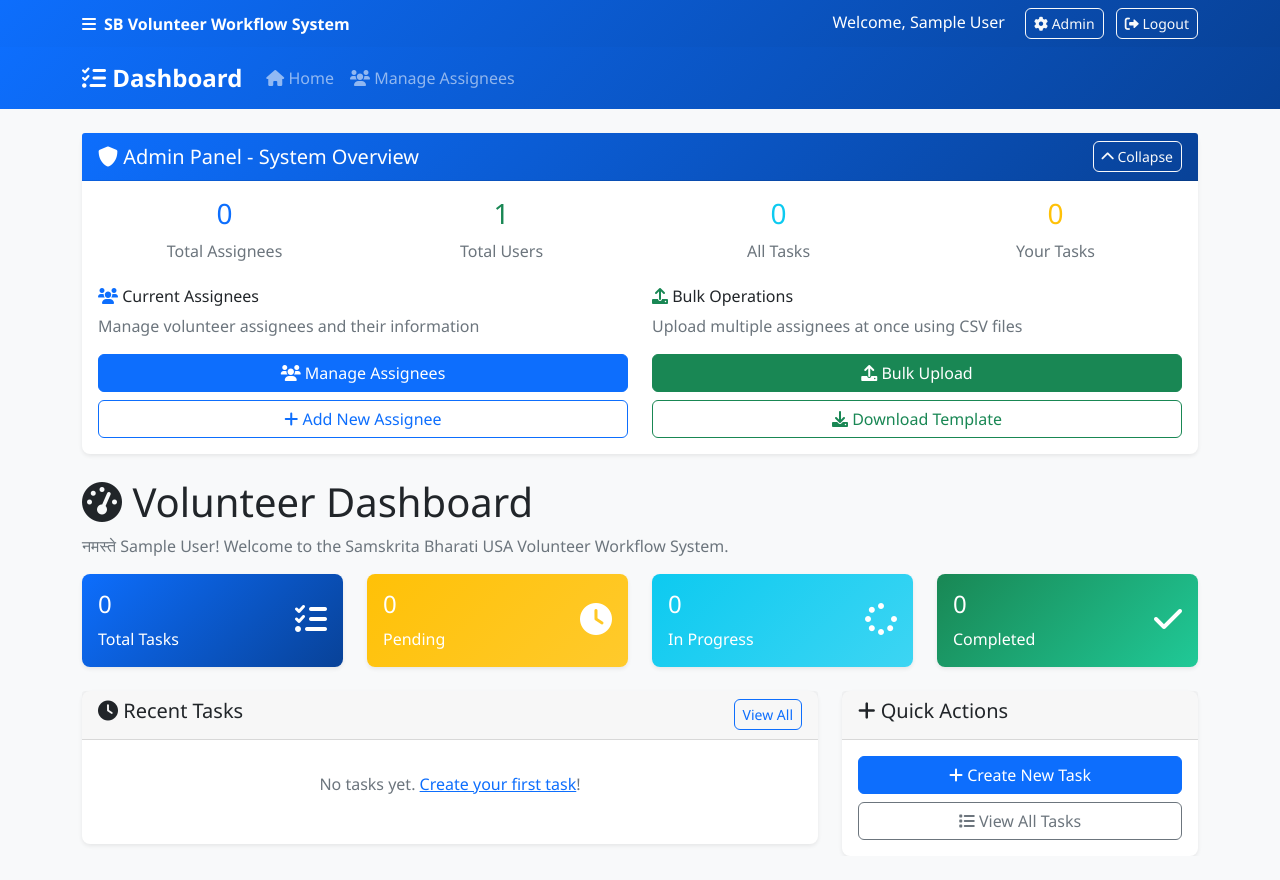
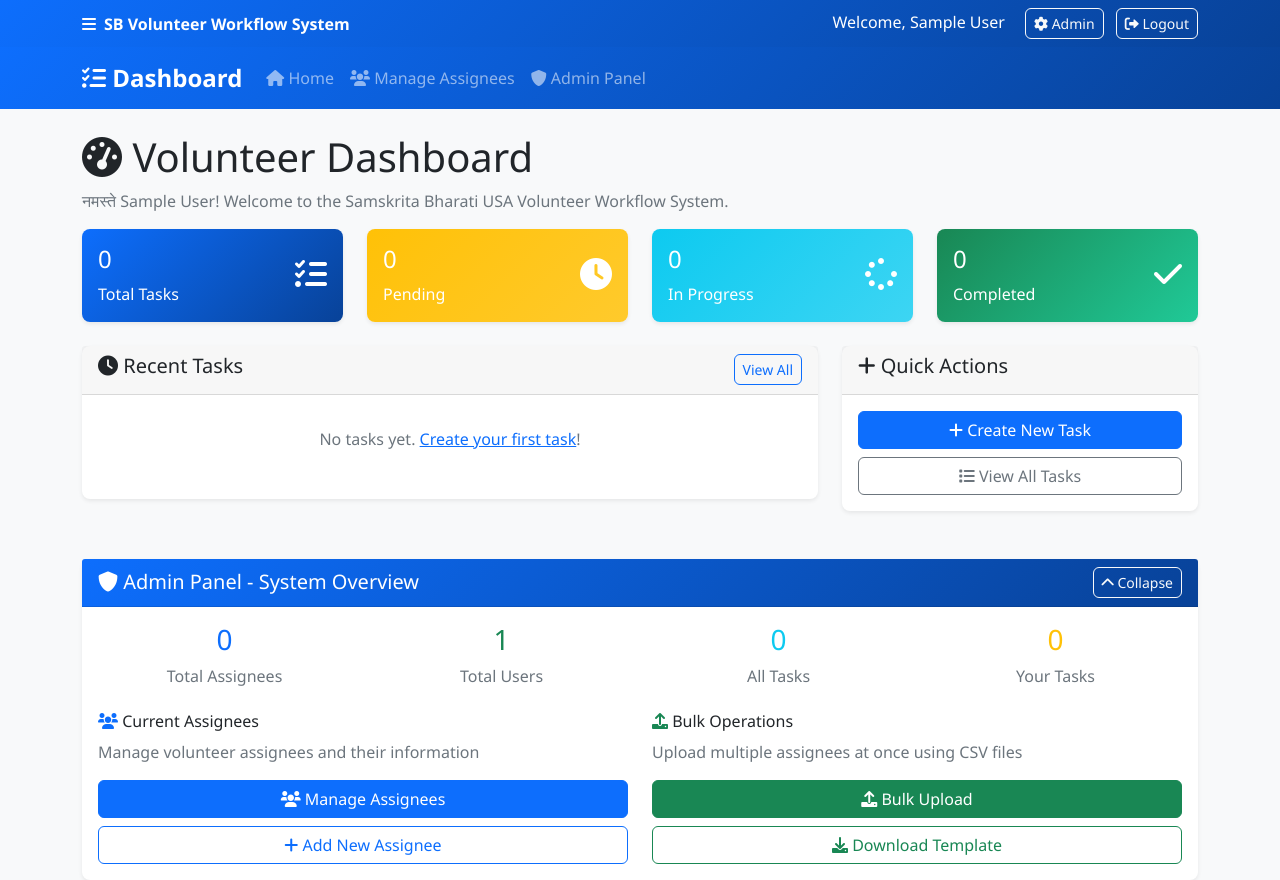
Before and after one commit to gvramse/SB_VWS, a Django app: page /dashboard/ in a window 1280 px wide. Before the commit the page ends 845 px from the top, so only its background shows below. Run offline with Django 5.2, Linux system fonts and the light colour scheme; the visitor is signed in with stand-in values (Sample User, id 1); data comes from the database, SQL or seed files in the repository; data that the repository does not hold is empty.

Commit message:
Add Admin Panel button to navigation and move admin panel section to bottom of dashboard

```diff
--- a/templates/base.html
+++ b/templates/base.html
@@ -76,6 +76,11 @@
                     <li class="nav-item">
                         <a class="nav-link" href="{% url 'assignee_list' %}">
                             <i class="fas fa-users"></i> Manage Assignees
+                        </a>
+                    </li>
+                    <li class="nav-item">
+                        <a class="nav-link" href="{% url 'dashboard' %}#adminPanel">
+                            <i class="fas fa-shield-alt"></i> Admin Panel
                         </a>
                     </li>
                     {% endif %}
--- a/templates/tasks/dashboard.html
+++ b/templates/tasks/dashboard.html
@@ -3,81 +3,6 @@
 {% block title %}Dashboard - Samskrita Bharati USA Volunteer Workflow{% endblock %}
 
 {% block content %}
-<!-- Admin Section for Assignee Management (Above Dashboard Label) -->
-{% if user.is_staff or user.is_superuser %}
-<div class="row mb-4">
-    <div class="col-12">
-        <div class="card border-primary">
-            <div class="card-header bg-primary text-white d-flex justify-content-between align-items-center">
-                <h5 class="mb-0"><i class="fas fa-shield-alt"></i> Admin Panel - System Overview</h5>
-                <button class="btn btn-outline-light btn-sm" type="button" data-bs-toggle="collapse" data-bs-target="#adminPanel" aria-expanded="true" aria-controls="adminPanel">
-                    <i class="fas fa-chevron-up"></i> Collapse
-                </button>
-            </div>
-            <div class="collapse show" id="adminPanel">
-                <div class="card-body">
-                    <!-- Admin Statistics -->
-                    <div class="row mb-4">
-                        <div class="col-md-3">
-                            <div class="text-center">
-                                <h3 class="text-primary">{{ admin_stats.total_assignees|default:0 }}</h3>
-                                <p class="text-muted mb-0">Total Assignees</p>
-                            </div>
-                        </div>
-                        <div class="col-md-3">
-                            <div class="text-center">
-                                <h3 class="text-success">{{ admin_stats.total_users|default:0 }}</h3>
-                                <p class="text-muted mb-0">Total Users</p>
-                            </div>
-                        </div>
-                        <div class="col-md-3">
-                            <div class="text-center">
-                                <h3 class="text-info">{{ admin_stats.total_all_tasks|default:0 }}</h3>
-                                <p class="text-muted mb-0">All Tasks</p>
-                            </div>
-                        </div>
-                        <div class="col-md-3">
-                            <div class="text-center">
-                                <h3 class="text-warning">{{ stats.total_tasks }}</h3>
-                                <p class="text-muted mb-0">Your Tasks</p>
-                            </div>
-                        </div>
-                    </div>
-
-                    <!-- Admin Actions -->
-                    <div class="row">
-                        <div class="col-md-6">
-                            <h6><i class="fas fa-users text-primary"></i> Current Assignees</h6>
-                            <p class="text-muted">Manage volunteer assignees and their information</p>
-                            <div class="d-grid gap-2">
-                                <a href="{% url 'assignee_list' %}" class="btn btn-primary">
-                                    <i class="fas fa-users"></i> Manage Assignees
-                                </a>
-                                <a href="{% url 'assignee_create' %}" class="btn btn-outline-primary">
-                                    <i class="fas fa-plus"></i> Add New Assignee
-                                </a>
-                            </div>
-                        </div>
-                        <div class="col-md-6">
-                            <h6><i class="fas fa-upload text-success"></i> Bulk Operations</h6>
-                            <p class="text-muted">Upload multiple assignees at once using CSV files</p>
-                            <div class="d-grid gap-2">
-                                <a href="{% url 'assignee_list' %}" class="btn btn-success">
-                                    <i class="fas fa-upload"></i> Bulk Upload
-                                </a>
-                                <a href="#" class="btn btn-outline-success" onclick="downloadCSVTemplate()">
-                                    <i class="fas fa-download"></i> Download Template
-                                </a>
-                            </div>
-                        </div>
-                    </div>
-                </div>
-            </div>
-        </div>
-    </div>
-</div>
-{% endif %}
-
 <div class="row">
     <div class="col-12">
         <h1><i class="fas fa-tachometer-alt"></i> Volunteer Dashboard</h1>
@@ -212,6 +137,81 @@
         </div>
     </div>
 </div>
+
+<!-- Admin Section for Assignee Management (Accessible via Admin Panel button) -->
+{% if user.is_staff or user.is_superuser %}
+<div class="row mt-5" id="adminPanel">
+    <div class="col-12">
+        <div class="card border-primary">
+            <div class="card-header bg-primary text-white d-flex justify-content-between align-items-center">
+                <h5 class="mb-0"><i class="fas fa-shield-alt"></i> Admin Panel - System Overview</h5>
+                <button class="btn btn-outline-light btn-sm" type="button" data-bs-toggle="collapse" data-bs-target="#adminPanelContent" aria-expanded="true" aria-controls="adminPanelContent">
+                    <i class="fas fa-chevron-up"></i> Collapse
+                </button>
+            </div>
+            <div class="collapse show" id="adminPanelContent">
+                <div class="card-body">
+                    <!-- Admin Statistics -->
+                    <div class="row mb-4">
+                        <div class="col-md-3">
+                            <div class="text-center">
+                                <h3 class="text-primary">{{ admin_stats.total_assignees|default:0 }}</h3>
+                                <p class="text-muted mb-0">Total Assignees</p>
+                            </div>
+                        </div>
+                        <div class="col-md-3">
+                            <div class="text-center">
+                                <h3 class="text-success">{{ admin_stats.total_users|default:0 }}</h3>
+                                <p class="text-muted mb-0">Total Users</p>
+                            </div>
+                        </div>
+                        <div class="col-md-3">
+                            <div class="text-center">
+                                <h3 class="text-info">{{ admin_stats.total_all_tasks|default:0 }}</h3>
+                                <p class="text-muted mb-0">All Tasks</p>
+                            </div>
+                        </div>
+                        <div class="col-md-3">
+                            <div class="text-center">
+                                <h3 class="text-warning">{{ stats.total_tasks }}</h3>
+                                <p class="text-muted mb-0">Your Tasks</p>
+                            </div>
+                        </div>
+                    </div>
+
+                    <!-- Admin Actions -->
+                    <div class="row">
+                        <div class="col-md-6">
+                            <h6><i class="fas fa-users text-primary"></i> Current Assignees</h6>
+                            <p class="text-muted">Manage volunteer assignees and their information</p>
+                            <div class="d-grid gap-2">
+                                <a href="{% url 'assignee_list' %}" class="btn btn-primary">
+                                    <i class="fas fa-users"></i> Manage Assignees
+                                </a>
+                                <a href="{% url 'assignee_create' %}" class="btn btn-outline-primary">
+                                    <i class="fas fa-plus"></i> Add New Assignee
+                                </a>
+                            </div>
+                        </div>
+                        <div class="col-md-6">
+                            <h6><i class="fas fa-upload text-success"></i> Bulk Operations</h6>
+                            <p class="text-muted">Upload multiple assignees at once using CSV files</p>
+                            <div class="d-grid gap-2">
+                                <a href="{% url 'assignee_list' %}" class="btn btn-success">
+                                    <i class="fas fa-upload"></i> Bulk Upload
+                                </a>
+                                <a href="#" class="btn btn-outline-success" onclick="downloadCSVTemplate()">
+                                    <i class="fas fa-download"></i> Download Template
+                                </a>
+                            </div>
+                        </div>
+                    </div>
+                </div>
+            </div>
+        </div>
+    </div>
+</div>
+{% endif %}
 {% endblock %}
 
 {% block extra_js %}
@@ -234,14 +234,24 @@
 
 // Add smooth animation to admin panel toggle
 document.addEventListener('DOMContentLoaded', function() {
-    const adminPanel = document.getElementById('adminPanel');
-    if (adminPanel) {
-        adminPanel.addEventListener('show.bs.collapse', function() {
+    const adminPanelContent = document.getElementById('adminPanelContent');
+    if (adminPanelContent) {
+        adminPanelContent.addEventListener('show.bs.collapse', function() {
             this.style.transition = 'all 0.3s ease-in-out';
         });
-        adminPanel.addEventListener('hide.bs.collapse', function() {
+        adminPanelContent.addEventListener('hide.bs.collapse', function() {
             this.style.transition = 'all 0.3s ease-in-out';
         });
+    }
+
+    // Check if we should scroll to admin panel (if accessed via navigation)
+    if (window.location.hash === '#adminPanel') {
+        setTimeout(function() {
+            document.getElementById('adminPanel').scrollIntoView({
+                behavior: 'smooth',
+                block: 'start'
+            });
+        }, 100);
     }
 });
 </script>
```
